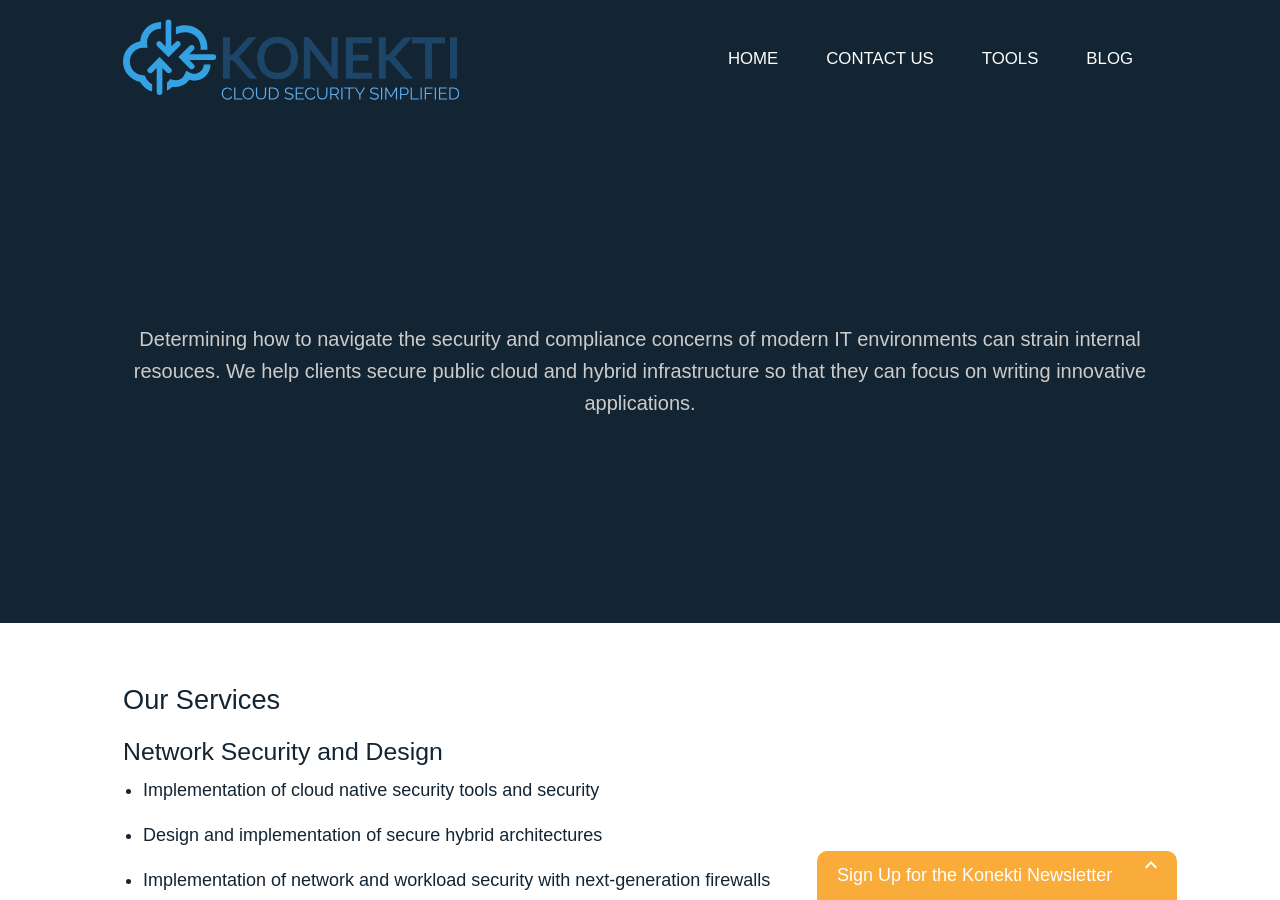
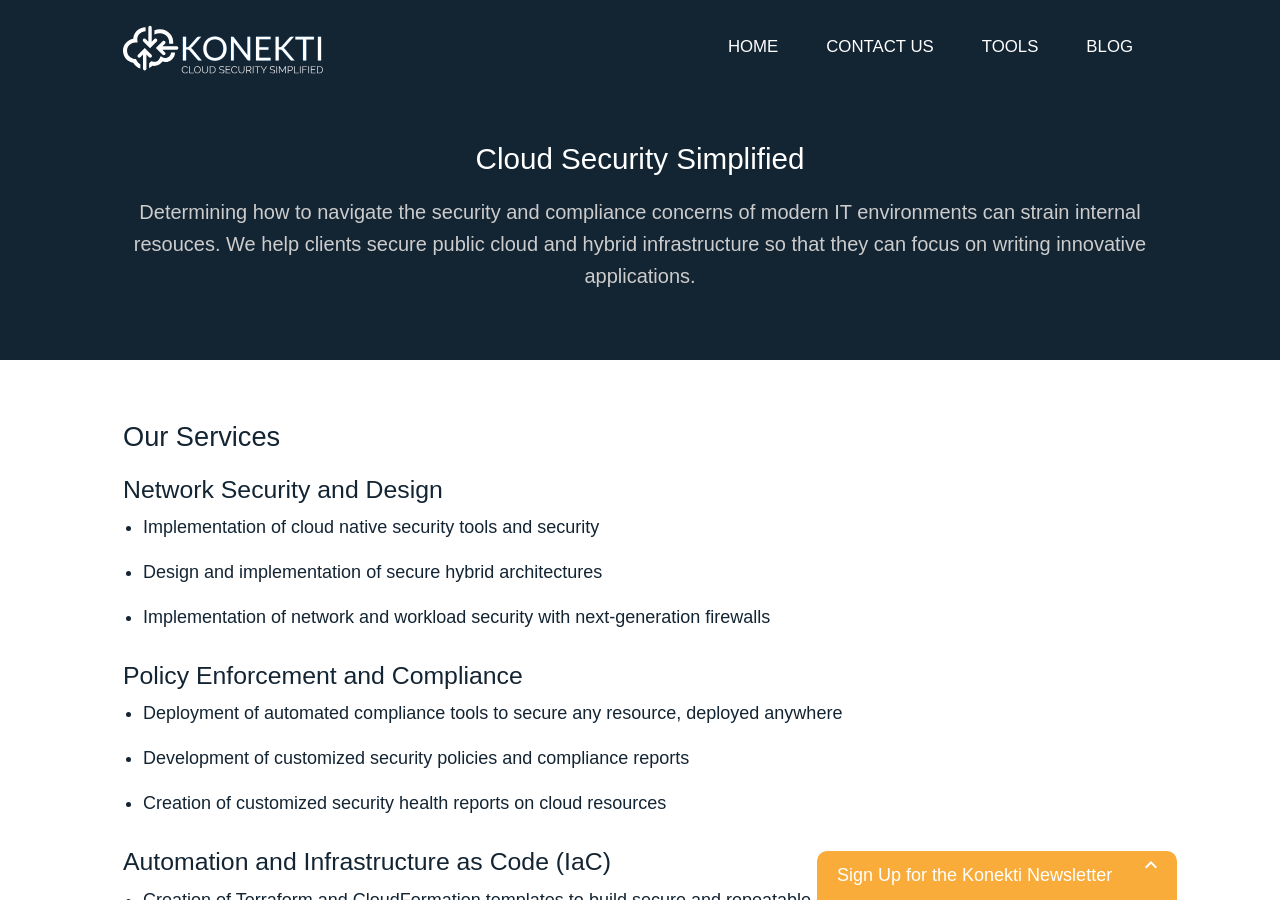
Before and after one commit to konekti/jeffbrl.github.io, a Jekyll site: the page built from _pages/index.md, in a window 1280 px wide and 900 px high. Built offline with Jekyll 4.4.1, drawn with Linux system fonts in a browser that asks for light colours; nearby versions of some CDN libraries.

Commit message:
edit template

```diff
--- a/_includes/header.html
+++ b/_includes/header.html
@@ -1,6 +1,6 @@
 <nav class = 'container nav pa'>
   <div class = 'site_brand'>
-    <a href = '/'>{% include logo.svg %}</a>
+    <a href = '/' class = 'logo'>{% include logo.svg %}</a>
     <div class = 'nav_toggle'>&#9776;</div>
   </div>
   <nav class = 'nav_menu'>
--- a/_includes/sections/intro.html
+++ b/_includes/sections/intro.html
@@ -1,6 +1,6 @@
-<section class='block intro' id='home'>
+<section class='intro' id='home'>
   <div class = 'container pa'>
-    <!-- <h1 class = 'center'>Cloud Security Simplified</h1> -->
+    <h1 class = 'center'>Cloud Security Simplified</h1>
     <p class = 'mute pb-1 pt-1 center'>Determining how to navigate the security and compliance concerns of modern IT
 environments can strain internal resouces. We help clients secure public cloud and hybrid infrastructure so that
 they can focus on writing innovative applications.</p>
--- a/_layouts/default.html
+++ b/_layouts/default.html
@@ -2,7 +2,7 @@
 <html lang="{{ page.lang | default: site.lang | default: "en" }}">
   {%- include head.html -%}
   <body>
-    <header class="header {% if page.lean %} darken {%- endif -%}">
+    <header class="header">
       {%- include header.html -%}
     </header>
     <main class = 'main__content {% if page.lean %}pb-3 pt-3{% endif %}'>
```
Also changed, not shown: _includes/logo.svg.
